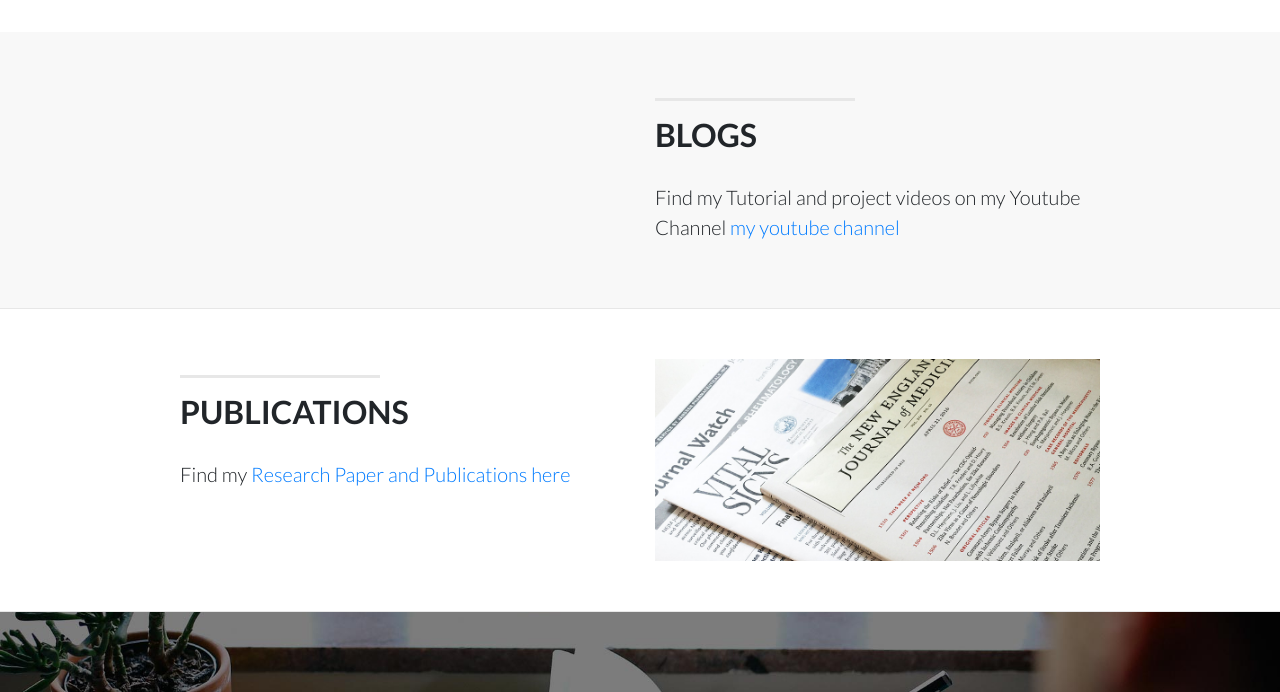
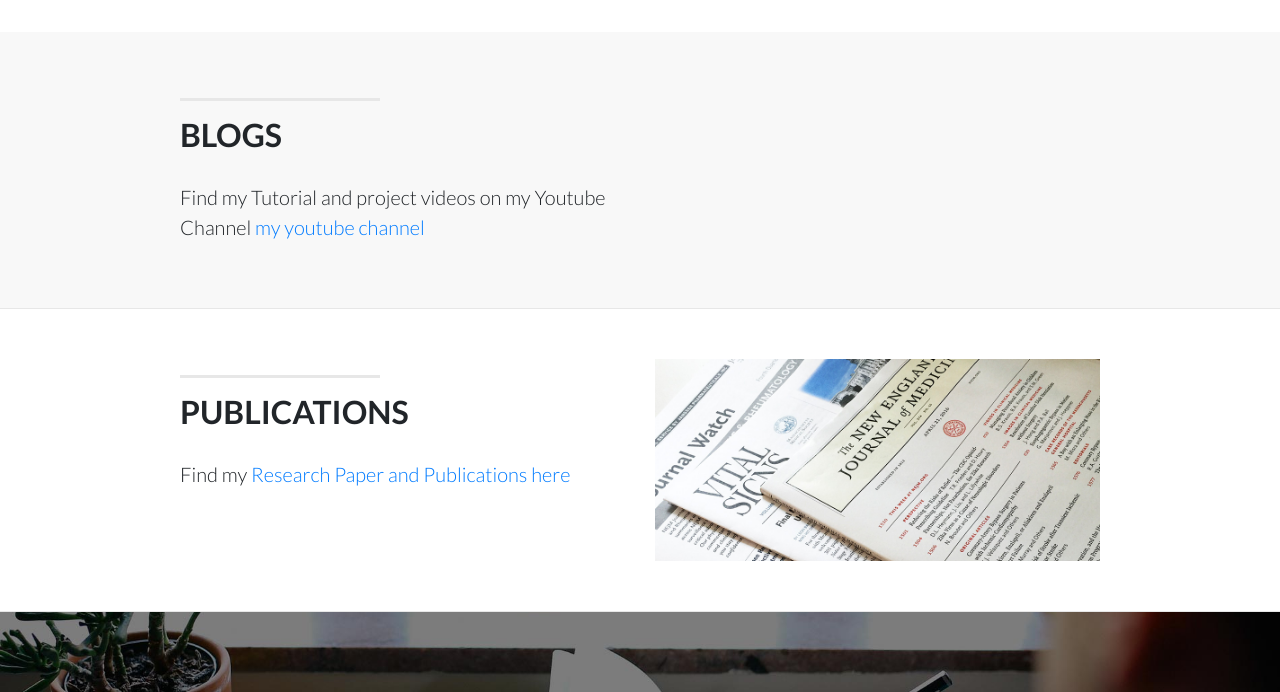
Before and after one commit to sanketgujar/sanketgujar.github.io, a website: page index.html in a window 1280 px wide. Shown: the part 1450-2142 px from the top of the page. Drawn offline with Linux system fonts and the light colour scheme; a script that the page names is missing.

Commit message:
changed position of youtube section

```diff
--- a/index.html
+++ b/index.html
@@ -124,7 +124,7 @@
       <!-- /.container -->
     </section>
 
-    <!-- Youtube channel -->
+    <!-- Medium  -->
     <section class="content-section-b">
 
       <div class="container">
@@ -141,17 +141,17 @@
             <img class="img-fluid" src="img/medium.png" alt="">
           </div>
         </div>
+      </div>
+    <!-- /Medium -->
 
-      </div>
 
 	<!-- Youtube -->
 
     <section class="content-section-a">
 
       <div class="container">
-
         <div class="row">
-          <div class="col-lg-5 mr-auto order-lg-2">
+          <div class="col-lg-5 ml-auto">
             <hr class="section-heading-spacer">
             <div class="clearfix"></div>
             <h2 class="section-heading">BLOGS</h2>
```
